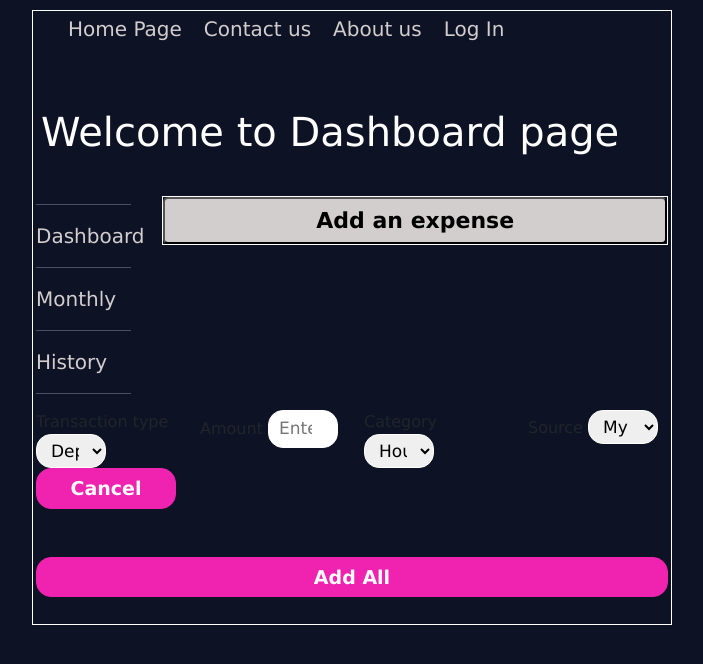
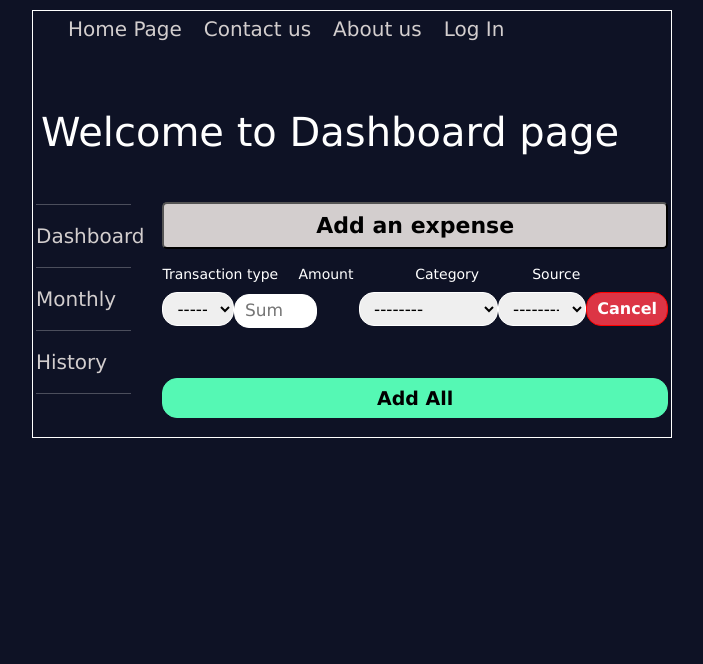
Before and after one commit to mesropda/Portfolio, a Django app: page /expenses/index in a window 1280 px wide. Shown: the top 664 px of the page, without its empty margins (288-991 px from the left). Run offline with Django 5.2, Linux system fonts and the light colour scheme; data comes from the database, SQL or seed files in the repository; both versions use the stored data as it was after the commit; some libraries are stand-ins or nearby versions.

Commit message:
organized dashboard and history fields

```diff
--- a/expenseTracker/expenseTracker/settings.py
+++ b/expenseTracker/expenseTracker/settings.py
@@ -38,6 +38,7 @@ INSTALLED_APPS = [
     'django.contrib.sessions',
     'django.contrib.messages',
     'django.contrib.staticfiles',
+    'widget_tweaks',
     'django_tables2',
     'django_filters',
     'tracker',
--- a/expenseTracker/expenses/filters.py
+++ b/expenseTracker/expenses/filters.py
@@ -1,5 +1,6 @@
 import django_filters
 from .models import Transactions
+from django import forms
 
 
 class TransactionFilter(django_filters.FilterSet):
@@ -15,3 +16,8 @@ class TransactionFilter(django_filters.FilterSet):
             'source': ['exact'],
             # 'date': ['exact', 'range']
         }
+
+    # def __init__(self, *args, **kwargs):
+    #     super().__init__(*args, **kwargs)
+    #     self.filters['amount'].widget.attrs.update(
+    #         {'class': 'form_input_register'})
--- a/expenseTracker/expenses/forms.py
+++ b/expenseTracker/expenses/forms.py
@@ -3,6 +3,7 @@ from .models import Transactions
 
 
 EXPENSE_CATEGORY_CHOICES = (
+    ("--------", "--------"),
     ("House", "House"),
     ("Food", "Food"),
     ("Transport", "Transport"),
@@ -14,6 +15,7 @@ EXPENSE_CATEGORY_CHOICES = (
 )
 
 SOURCE_CHOICES = (
+    ("--------", "--------"),
     ("My account", "My account"),
     ("Salary", "Salary"),
     ("Gov_Social", "Gov_Social"),
@@ -22,6 +24,7 @@ SOURCE_CHOICES = (
 )
 
 TRANSACTION_CHOICES = (
+    ("--------", "--------"),
     ("Deposit", "Deposit"),
     ("Withdrawal", "Withdrawal"),
 )
--- a/expenseTracker/expenses/templates/index.html
+++ b/expenseTracker/expenses/templates/index.html
@@ -1,7 +1,7 @@
 {%extends 'base.html'%}
 
 {%block content%}
-
+{% load widget_tweaks %}
 <style>
     .btn-wallet {
         background-color: rgb(211, 206, 206);
@@ -21,15 +21,33 @@
         background-color: grey;
     }
 
+    .index-div {
+        margin-left: auto;
+        margin-top: -45px;
+        width: 80%;
+        margin-bottom: 20px;
+    }
+
+    .index-div-col {
+        margin-left: auto;
+        margin-top: -170px;
+        width: 80%;
+        margin-bottom: 20px;
+    }
+
     .transaction {
-
         width: 80%;
         float: right;
-        margin-top: 32px;
-        border: 1px solid white;
+        margin-top: 38px;
         display: flex;
         flex-direction: row;
+    }
 
+    .div-recent-expenses {
+        width: 80%;
+        margin-left: auto;
+        list-style-type: none;
+        text-align: center;
     }
 </style>
 <br>
@@ -53,21 +71,25 @@
 
 {% include 'sidebar.html' %}
 
-<div id="expense-form">
+<div class="index-div-col">
+    {% include 'partials/form_columns.html' %}
+</div>
+
+<div class="index-div" id="expense-form">
     {% include 'partials/form.html' %}
 </div>
 
 
 <div class="my-4">
     <br>
-    <button type="button" class="btn btn-primary" id="add-all">Add All</button>
+    <button type="button" class="btn btn_size_80 btn_align_right btn-color-green" id="add-all">Add All</button>
 </div>
-
-<ul id="transaction-list">
-    {% for transaction in transactions %}
-
-    {% include 'partials/transaction.html' %}
-    {% endfor %}
-</ul>
-
+<br>
+<div class="div-recent-expenses">
+    <ul class="form-label " id="transaction-list">
+        {% for transaction in transactions %}
+        {% include 'partials/transaction.html' %}
+        {% endfor %}
+    </ul>
+</div>
 {%endblock%}
--- a/expenseTracker/expenses/templates/partials/form.html
+++ b/expenseTracker/expenses/templates/partials/form.html
@@ -1,25 +1,24 @@
+{% load widget_tweaks %}
+
 <form hx-post="{% url 'expenses:add-expense' %}" hx-target="#transaction-list" hx-swap="afterbegin"
     hx-on="htmx:afterRequest: this.remove()" hx-trigger="click from:#add-all">{%csrf_token%}
-    <div class="row">
-        <div class="col-4 col-md-3">
-            <label for="{{form.transaction_type.id_for_label}}">{{form.transaction_type.label}}</label>
-            {{form.transaction_type}}
+    <div class="inline">
+        <div>
+            {% render_field form.transaction_type class="form_input_select col-sm-12" %}
         </div>
-        <div class="col-4 col-md-3">
-            <label for="{{form.amount.id_for_label}}">{{form.amount.label}}</label>
-            {{form.amount}}
+        <div>
+            {% render_field form.amount placeholder="Sum" class="form_input col-sm-8" %}
         </div>
-        <div class="col-4 col-md-3">
-            <label for="{{form.category.id_for_label}}">{{form.category.label}}</label>
-            {{form.category}}
+        <div>
+            {% render_field form.category class="form_input_select col-sm-15" %}
         </div>
-        <div class="col-4 col-md-3">
-            <label for="{{form.source.id_for_label}}">{{form.source.label}}</label>
-            {{form.source}}
+        <div>
+            {% render_field form.source class="form_input_select col-sm-12" %}
         </div>
 
-        <div class="col-3 align-self-end">
-            <button type="button" class="btn btn-danger" hx-on="click: this.closest('form').remove() ">Cancel</button>
+        <div>
+            <button type="button" class="btn-small btn-danger"
+                hx-on="click: this.closest('form').remove() ">Cancel</button>
         </div>
     </div>
 </form>
--- /dev/null
+++ b/expenseTracker/expenses/templates/partials/form_columns.html
@@ -0,0 +1,49 @@
+{% load widget_tweaks %}
+
+<style>
+    .div-col {
+        width: 50%;
+        list-style-type: none;
+        float: left;
+        text-align: left;
+    }
+
+    .div-col2 {
+        width: 50%;
+        list-style-type: none;
+        float: left;
+        text-align: left;
+    }
+
+
+    .div-col li {
+        float: left;
+        margin-right: 8%;
+    }
+
+    .div-col2 li {
+        float: left;
+        margin-right: 21%;
+    }
+
+    .inline1 {
+        display: flex;
+        justify-content: space-around;
+    }
+</style>
+
+<br>
+<div class="inline1">
+    <div class=" div-col ">
+        <li class="form-label">{{form.transaction_type.label}}</li>
+        <li class="form-label">{{form.amount.label}}</li>
+
+    </div>
+
+    <div class=" div-col2 ">
+        <li class="form-label">{{form.category.label}}</li>
+        <li class="form-label">{{form.source.label}}</li>
+    </div>
+</div>
+
+<br>
--- a/expenseTracker/expenses/templates/partials/transaction.html
+++ b/expenseTracker/expenses/templates/partials/transaction.html
@@ -1,3 +1,3 @@
-<li> {{transaction.id}} {{transaction.transaction_type}} - {{transaction.amount}} - {{transaction.category}} -
+<li>{{transaction.transaction_type}} - {{transaction.amount}} - {{transaction.category}} -
     {{transaction.source}} -
     {{transaction.date}} </li>
--- a/expenseTracker/tracker/forms.py
+++ b/expenseTracker/tracker/forms.py
@@ -7,7 +7,7 @@ from django import forms
 class RegisterUserForm(UserCreationForm):
 
     PROFESSION_CHOICES = (
-        ("", ""),
+        ("-------", "-------"),
         ("Employee", "Employee"),
         ("Business", "Business"),
         ("Student", "Student"),
--- a/expenseTracker/tracker/templates/base.html
+++ b/expenseTracker/tracker/templates/base.html
@@ -1,3 +1,5 @@
+{% load widget_tweaks %}
+
 <!DOCTYPE html>
 <html lang="en">
 
@@ -68,20 +70,72 @@
             padding-top: 5px;
             padding-bottom: 5px;
             border-radius: 15px;
+            cursor: pointer;
+            font-weight: bold;
+            font-size: 19px;
+        }
+
+        .btn-small {
+            padding-left: 10px;
+            padding-right: 10px;
+            padding-top: 4px;
+            padding-bottom: 4px;
+            border-radius: 15px;
+            cursor: pointer;
+            font-weight: bold;
+            font-size: 16px;
+            border: 1px solid red;
+        }
+
+        .btn-color-green {
+            border: 1px solid #55F8B4;
+            background-color: #55F8B4;
+            color: black;
+        }
+
+        .btn-color-pink {
             border: 1px solid #EF23AF;
             background-color: #EF23AF;
-            font-weight: bold;
-            font-size: 19px;
-            color: white;
+        }
+
+        .btn-color-green:hover {
+
+            background-color: rgb(12, 229, 92)
+        }
+
+
+
+        .btn-color-pink {
+            border: 1px solid #EF23AF;
+            background-color: #EF23AF;
+        }
+
+        .btn_size_100 {
             width: 100%;
         }
 
-        .btn:hover {
-            cursor: pointer;
-            background-color: #EF1AEB;
+        .btn_size_80 {
+            width: 80%;
+        }
+
+        .btn_align_right {
+            float: right;
         }
 
         .form_input {
+            margin-top: 2px;
+            margin-bottom: 2px;
+            padding-right: 10px;
+            padding-left: 10px;
+            padding-top: 3px;
+            padding-bottom: 3px;
+            border-radius: 15px;
+            border: 1px solid white;
+            font-size: 17px;
+            font-family: Verdana;
+        }
+
+        .form_input_select {
             padding-right: 10px;
             padding-left: 10px;
             padding-top: 5px;
@@ -90,7 +144,10 @@
             border: 1px solid white;
             font-size: 17px;
             font-family: Verdana;
-            width: 98%;
+        }
+
+        .input_width_100 {
+            width: 100;
         }
 
         .form_input_register {
@@ -109,6 +166,16 @@
             font-size: 14px;
             font-family: Verdana;
             color: white;
+            list-style-type: none;
+        }
+
+        .helptext {
+            visibility: hidden;
+        }
+
+        .inline {
+            display: flex;
+            justify-content: space-around;
         }
     </style>
 </head>
--- a/expenseTracker/tracker/templates/profile.html
+++ b/expenseTracker/tracker/templates/profile.html
@@ -75,7 +75,7 @@
         <br>
         <br>
         <label class="form-label" for="">Upload a profile picture</label>
-        <input type="file" name="profile_pic" value={{user.pic}}>
+        <input class="form-label" type="file" name="profile_pic" value={{user.pic}}>
         <br>
         <br>
         <button class="btn" type="submit">Update</button>
--- a/expenseTracker/tracker/templates/register_user.html
+++ b/expenseTracker/tracker/templates/register_user.html
@@ -51,8 +51,6 @@
 
 <form action="{%url 'tracker:register'%}" method="POST" class="form_login">{%csrf_token%}
     {{form.as_p}}
-    <br>
-
     <button class="btn" type="submit">SIGN UP</button>
 
 </form>
```
Also changed, not shown: expenseTracker/expenses/templates/history.html (+42 -4 lines), expenseTracker/db.sqlite3.
